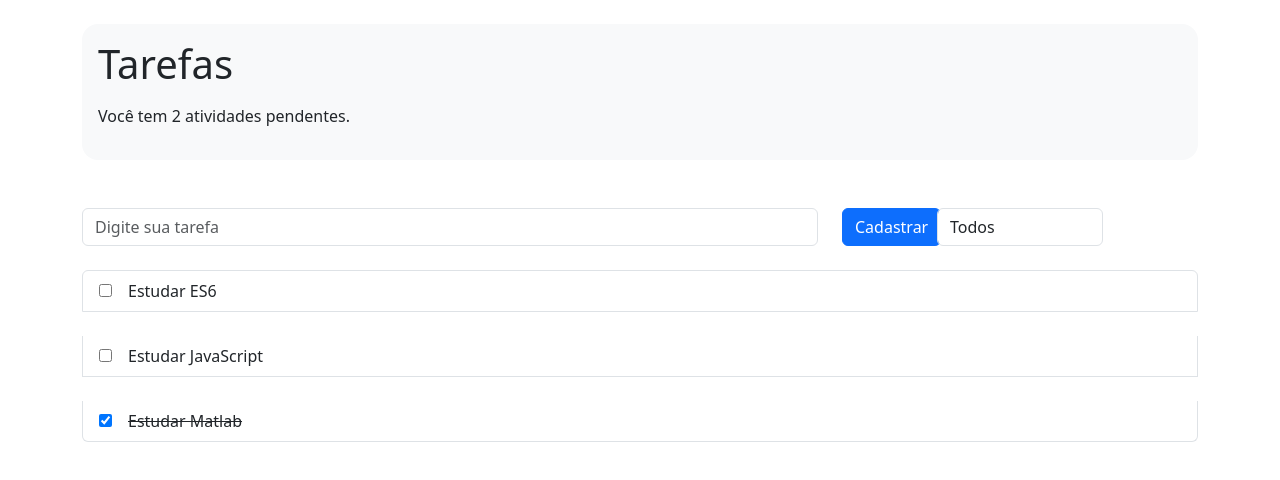
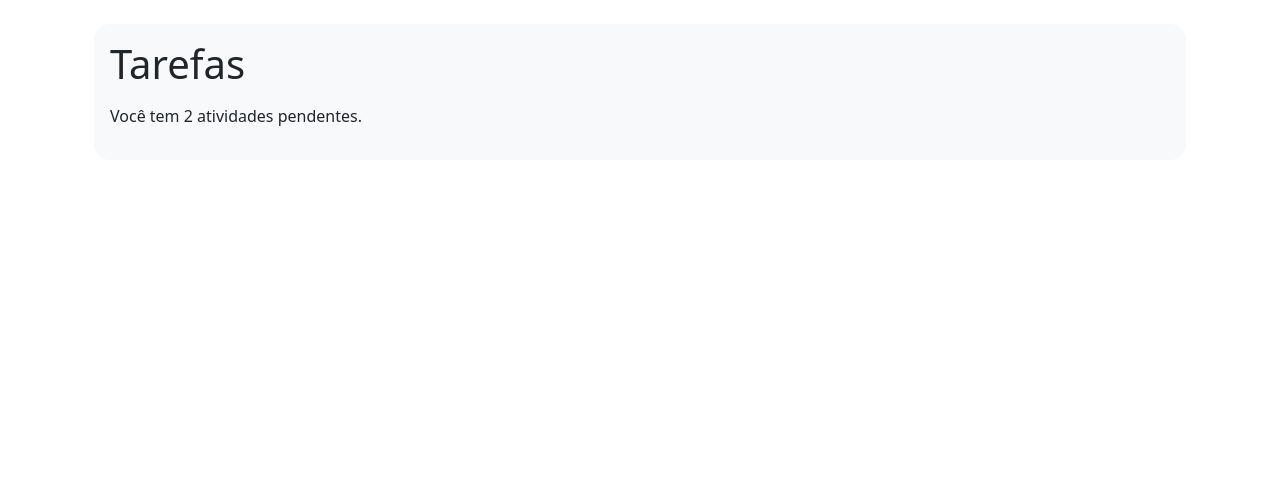
Before and after one commit to atilawfonseca/todo_vue, a Vue app: page / in a window 1280 px wide. Shown: the top 480 px of the page. Built offline with nearby package versions, Linux system fonts and the light colour scheme; the HTML template or start-up script is replaced by a standard one.

Commit message:
falta pouco pra terminar

```diff
--- a/package.json
+++ b/package.json
@@ -14,6 +14,7 @@
   },
   "devDependencies": {
     "@vitejs/plugin-vue": "^5.0.4",
+    "eslint": "^9.4.0",
     "vite": "^5.2.8"
   }
 }
--- a/src/App.vue
+++ b/src/App.vue
@@ -1,6 +1,9 @@
 <script setup>
 
 import {reactive} from 'vue';
+import Cabecalho from './components/Cabecalho.vue';
+import Formulario from './components/Formulario.vue';
+import ListaDeTarefas from './components/ListaDeTarefas.vue';
 
 const estado = reactive({
   filtro:'',
@@ -52,42 +55,13 @@ const addTarefa = ()=> {
 </script>
 
 <template>
-<header>
-  <div class="container">
-    <div class="mt-4 p-3 bg-light rounded-4">
-      <h1 class="mb-3">Tarefas</h1>
-      <p >
-        Você tem {{getAtividadePendente().length}} atividades pendentes.
-      </p>
-    </div>
-  </div>
-</header>
+
 
 <main class="container">
-  <form class="mt-5" @submit.prevent="addTarefa()">
-    <div class="row">
-      <div class="col-md-8">
-        <input :value="estado.tarefaTemp" required type="text" placeholder="Digite sua tarefa" class="form-control" @change="novaTarefa => estado.tarefaTemp = novaTarefa.target.value">
-      </div>
-      <div class="col-1">
-        <button type="submit" class="btn btn-primary">Cadastrar</button>
-      </div>
-      <div class="col-2">
-        <select class="form-control" @change="filtro => estado.filtro = filtro.target.value">
-          <option value="todos">Todos</option>
-          <option value="pendentes">Pendentes</option>
-          <option value="finalizadas">Finalizadas</option>
-        </select>
-      </div>
-    </div>
-  </form>
 
-  <ul class="list-group">
-    <li class="list-group-item mt-4" v-for="tarefa in getFiltroTarefas()">
-      <input @change="concluido => tarefa.finalizada = concluido.target.checked" type="checkbox" :id="tarefa.titulo" :checked="tarefa.finalizada">
-      <label :class="{done: tarefa.finalizada}" class="ms-3" :for="tarefa.titulo"> {{tarefa.titulo}}</label>
-    </li>
-  </ul>
+<Cabecalho :tarefas-pendentes="getAtividadePendente().length" />
+
+
 
 </main>
 </template>
--- /dev/null
+++ b/src/components/Cabecalho.vue
@@ -0,0 +1,16 @@
+<script setup>
+    const props = defineProps(['tarefasPendentes']);
+</script>
+
+<template>
+    <header>
+        <div class="container">
+            <div class="mt-4 p-3 bg-light rounded-4">
+                <h1 class="mb-3">Tarefas</h1>
+                <p >
+                    Você tem {{props.tarefasPendentes}} atividades pendentes.
+                </p>
+            </div>
+        </div>
+    </header>
+</template>
--- /dev/null
+++ b/src/components/Formulario.vue
@@ -0,0 +1,19 @@
+<template>
+    <form class="mt-5" @submit.prevent="addTarefa()">
+        <div class="row">
+            <div class="col-md-8">
+                <input :value="estado.tarefaTemp" required type="text" placeholder="Digite sua tarefa" class="form-control" @change="novaTarefa => estado.tarefaTemp = novaTarefa.target.value">
+            </div>
+            <div class="col-1">
+                <button type="submit" class="btn btn-primary">Cadastrar</button>
+            </div>
+            <div class="col-2">
+                <select class="form-control" @change="filtro => estado.filtro = filtro.target.value">
+                <option value="todos">Todos</option>
+                <option value="pendentes">Pendentes</option>
+                <option value="finalizadas">Finalizadas</option>
+                </select>
+            </div>
+        </div>
+    </form>
+</template>
--- /dev/null
+++ b/src/components/ListaDeTarefas.vue
@@ -0,0 +1,8 @@
+<template>
+    <ul class="list-group">
+        <li class="list-group-item mt-4" v-for="tarefa in getFiltroTarefas()">
+            <input @change="concluido => tarefa.finalizada = concluido.target.checked" type="checkbox" :id="tarefa.titulo" :checked="tarefa.finalizada">
+            <label :class="{done: tarefa.finalizada}" class="ms-3" :for="tarefa.titulo"> {{tarefa.titulo}}</label>
+        </li>
+    </ul>
+</template>
```
Also changed, not shown: 1 other file (tests, documents, lock files or other folders).
